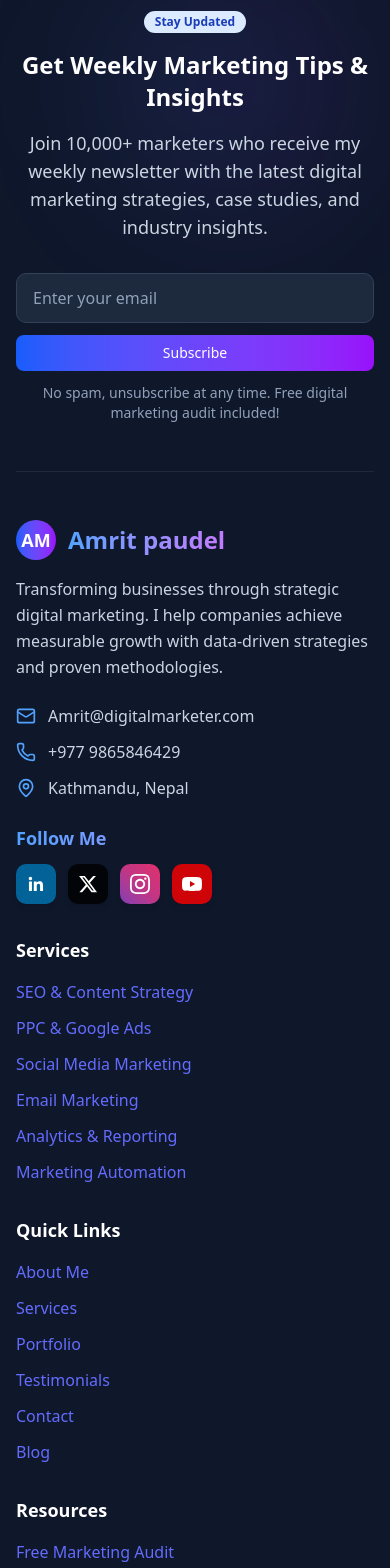
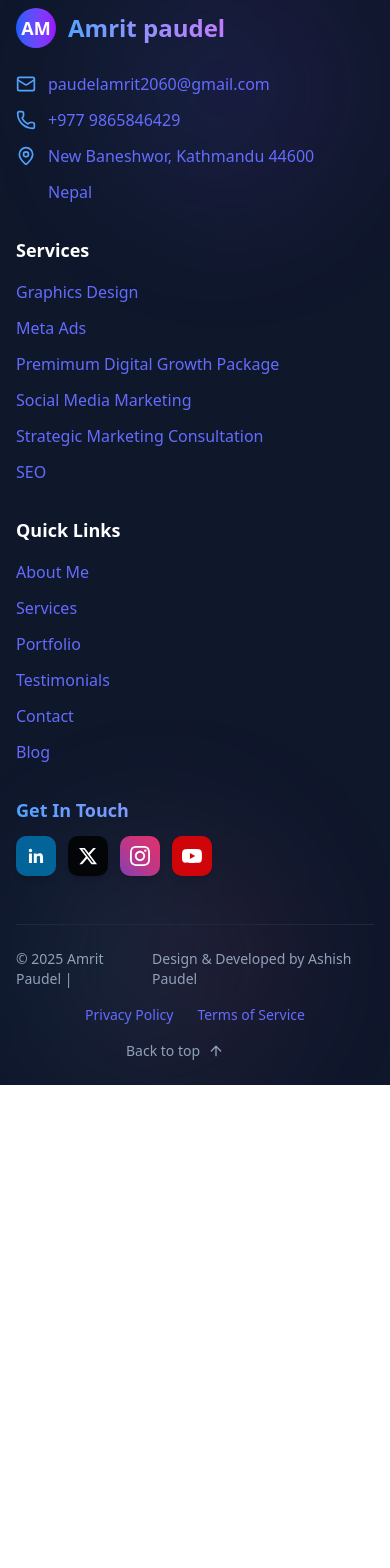
Before and after one commit to ashishpaudel123/AmritPaudel, a React (Vite) app: page /blog/1 in a window 390 px wide. Shown: the part 5140-6708 px from the top of the page. After the commit the page ends 6225 px from the top, so only its background shows below. Built offline with nearby package versions, Linux system fonts and the light colour scheme.

Commit message:
fix: refactor Footer component to streamline imports and enhance contact information

```diff
--- a/src/components/footer.tsx
+++ b/src/components/footer.tsx
@@ -1,23 +1,8 @@
-import { Button } from "./ui/button"
-import { Badge } from "./ui/badge"
-import {
-  Mail,
-  Phone,
-  MapPin,
-  ArrowUp,
-} from "lucide-react"
+import { services } from "@/lib/utils";
+import { Mail, Phone, MapPin, ArrowUp } from "lucide-react";
 
 export function Footer() {
-  const currentYear = new Date().getFullYear()
-
-  const services = [
-    { name: "SEO & Content Strategy", href: "#services" },
-    { name: "PPC & Google Ads", href: "#services" },
-    { name: "Social Media Marketing", href: "#services" },
-    { name: "Email Marketing", href: "#services" },
-    { name: "Analytics & Reporting", href: "#services" },
-    { name: "Marketing Automation", href: "#services" },
-  ]
+  const currentYear = new Date().getFullYear();
 
   const quickLinks = [
     { name: "About Me", href: "#about" },
@@ -26,23 +11,14 @@ export function Footer() {
     { name: "Testimonials", href: "#testimonials" },
     { name: "Contact", href: "#contact" },
     { name: "Blog", href: "#blog" },
-  ]
-
-  const resources = [
-    { name: "Free Marketing Audit", href: "#" },
-    { name: "Case Studies", href: "#portfolio" },
-    { name: "Marketing Tools", href: "#" },
-    { name: "Industry Reports", href: "#" },
-    { name: "Webinars", href: "#" },
-    { name: "Newsletter", href: "#" },
-  ]
+  ];
 
   const scrollToTop = () => {
     window.scrollTo({
       top: 0,
-      behavior: 'smooth'
-    })
-  }
+      behavior: "smooth",
+    });
+  };
 
   return (
     <footer className="bg-slate-900 text-white relative overflow-hidden">
@@ -53,40 +29,9 @@ export function Footer() {
       </div>
 
       <div className="container mx-auto px-4 relative">
-
-        {/* Newsletter Signup Section */}
-        <div className="py-12 border-b border-slate-800">
-          <div className="max-w-4xl mx-auto text-center">
-            <Badge className="bg-blue-100 text-blue-800 mb-4">
-              Stay Updated
-            </Badge>
-            <h3 className="text-2xl md:text-3xl font-bold mb-4">
-              Get Weekly Marketing Tips & Insights
-            </h3>
-            <p className="text-slate-300 text-lg mb-8 max-w-2xl mx-auto">
-              Join 10,000+ marketers who receive my weekly newsletter with the latest
-              digital marketing strategies, case studies, and industry insights.
-            </p>
-            <div className="flex flex-col sm:flex-row max-w-md mx-auto gap-3">
-              <input
-                type="email"
-                placeholder="Enter your email"
-                className="flex-1 px-4 py-3 rounded-lg bg-slate-800 border border-slate-700 text-white placeholder-slate-400 focus:outline-none focus:ring-2 focus:ring-blue-500 focus:border-transparent"
-              />
-              <Button className="bg-gradient-to-r from-blue-600 to-purple-600 hover:from-blue-700 hover:to-purple-700 px-6">
-                Subscribe
-              </Button>
-            </div>
-            <p className="text-sm text-slate-400 mt-3">
-              No spam, unsubscribe at any time. Free digital marketing audit included!
-            </p>
-          </div>
-        </div>
-
         {/* Main Footer Content */}
         <div className="py-12">
           <div className="grid lg:grid-cols-5 gap-8">
-
             {/* Company Info */}
             <div className="lg:col-span-2 space-y-6">
               <div>
@@ -99,70 +44,30 @@ export function Footer() {
                     Amrit paudel
                   </span>
                 </div>
-                <p className="text-slate-300 leading-relaxed">
-                  Transforming businesses through strategic digital marketing.
-                  I help companies achieve measurable growth with data-driven
-                  strategies and proven methodologies.
-                </p>
               </div>
 
               {/* Contact Info */}
               <div className="space-y-3">
                 <div className="flex items-center space-x-3 text-slate-300">
                   <Mail className="w-5 h-5 text-blue-400" />
-                  <span>Amrit@digitalmarketer.com</span>
+                  <a href="mailto:paudelamrit2060@gmail.com">
+                    paudelamrit2060@gmail.com
+                  </a>
                 </div>
                 <div className="flex items-center space-x-3 text-slate-300">
                   <Phone className="w-5 h-5 text-blue-400" />
-                  <span>+977 9865846429</span>
+                  <a>+977 9865846429</a>
                 </div>
                 <div className="flex items-center space-x-3 text-slate-300">
                   <MapPin className="w-5 h-5 text-blue-400" />
-                  <span>Kathmandu, Nepal</span>
-                </div>
-              </div>
-
-              {/* Social Links */}
-              <div>
-                <h4 className="text-lg font-semibold bg-gradient-to-r from-blue-400 to-purple-400 bg-clip-text text-transparent mb-3">Follow Me</h4>
-                <div className="flex space-x-3">
-                  {/* LinkedIn - Official LinkedIn Blue Background */}
                   <a
-                    href="#"
-                    className="group flex items-center justify-center w-10 h-10 bg-[#0077B5]/80 backdrop-blur-md hover:bg-[#0077B5] rounded-lg transition-all duration-300 shadow-md hover:shadow-lg hover:shadow-blue-500/25 hover:scale-105"
+                    href="https://maps.app.goo.gl/icKGjmbH3DqCEVqRA"
+                    target="_blank"
                   >
-                    <svg className="w-5 h-5 group-hover:scale-110 transition-transform duration-200" viewBox="0 0 24 24">
-                      <path fill="white" d="M20.447 20.452h-3.554v-5.569c0-1.328-.027-3.037-1.852-3.037-1.853 0-2.136 1.445-2.136 2.939v5.667H9.351V9h3.414v1.561h.046c.477-.9 1.637-1.85 3.37-1.85 3.601 0 4.267 2.37 4.267 5.455v6.286zM5.337 7.433c-1.144 0-2.063-.926-2.063-2.065 0-1.138.92-2.063 2.063-2.063 1.14 0 2.064.925 2.064 2.063 0 1.139-.925 2.065-2.064 2.065zm1.782 13.019H3.555V9h3.564v11.452z"/>
-                    </svg>
-                  </a>
-                  {/* X - Official Black Background */}
-                  <a
-                    href="#"
-                    className="group flex items-center justify-center w-10 h-10 bg-black/80 backdrop-blur-md hover:bg-black rounded-lg transition-all duration-300 shadow-md hover:shadow-lg hover:shadow-black/25 hover:scale-105"
-                  >
-                    <svg className="w-5 h-5 group-hover:scale-110 transition-transform duration-200" viewBox="0 0 24 24">
-                      <path fill="white" d="M18.244 2.25h3.308l-7.227 8.26 8.502 11.24H16.17l-5.214-6.817L4.99 21.75H1.68l7.73-8.835L1.254 2.25H8.08l4.713 6.231zm-1.161 17.52h1.833L7.084 4.126H5.117z"/>
-                    </svg>
-                  </a>
-                  {/* Instagram - Official Instagram Gradient Background */}
-                  <a
-                    href="#"
-                    className="group flex items-center justify-center w-10 h-10 bg-gradient-to-tr from-[#833AB4] via-[#C13584] to-[#E1306C] backdrop-blur-md hover:from-[#7c2d8e] hover:via-[#b12a75] hover:to-[#d42c5c] rounded-lg transition-all duration-300 shadow-md hover:shadow-lg hover:shadow-pink-500/25 hover:scale-105"
-                  >
-                    <svg className="w-5 h-5 group-hover:scale-110 transition-transform duration-200" fill="white" viewBox="0 0 24 24">
-                      <path d="M12 2.163c3.204 0 3.584.012 4.85.07 3.252.148 4.771 1.691 4.919 4.919.058 1.265.069 1.645.069 4.849 0 3.205-.012 3.584-.069 4.849-.149 3.225-1.664 4.771-4.919 4.919-1.266.058-1.644.07-4.85.07-3.204 0-3.584-.012-4.849-.07-3.26-.149-4.771-1.699-4.919-4.92-.058-1.265-.07-1.644-.07-4.849 0-3.204.013-3.583.07-4.849.149-3.227 1.664-4.771 4.919-4.919 1.266-.057 1.645-.069 4.849-.069zm0-2.163c-3.259 0-3.667.014-4.947.072-4.358.2-6.78 2.618-6.98 6.98-.059 1.281-.073 1.689-.073 4.948 0 3.259.014 3.668.072 4.948.2 4.358 2.618 6.78 6.98 6.98 1.281.058 1.689.072 4.948.072 3.259 0 3.668-.014 4.948-.072 4.354-.2 6.782-2.618 6.979-6.98.059-1.28.073-1.689.073-4.948 0-3.259-.014-3.667-.072-4.947-.196-4.354-2.617-6.78-6.979-6.98-1.281-.059-1.69-.073-4.949-.073zm0 5.838c-3.403 0-6.162 2.759-6.162 6.162s2.759 6.163 6.162 6.163 6.162-2.759 6.162-6.163c0-3.403-2.759-6.162-6.162-6.162zm0 10.162c-2.209 0-4-1.79-4-4 0-2.209 1.791-4 4-4s4 1.791 4 4c0 2.21-1.791 4-4 4zm6.406-11.845c-.796 0-1.441.645-1.441 1.44s.645 1.44 1.441 1.44c.795 0 1.439-.645 1.439-1.44s-.644-1.44-1.439-1.40z"/>
-                    </svg>
-                  </a>
-                  {/* YouTube - Official Red Background */}
-                  <a
-                    href="#"
-                    className="group flex items-center justify-center w-10 h-10 bg-[#FF0000]/80 backdrop-blur-md hover:bg-[#FF0000] rounded-lg transition-all duration-300 shadow-md hover:shadow-lg hover:shadow-red-500/25 hover:scale-105"
-                  >
-                    <svg className="w-5 h-5 group-hover:scale-110 transition-transform duration-200" fill="white" viewBox="0 0 24 24">
-                      <path d="M23.498 6.186a3.016 3.016 0 0 0-2.122-2.136C19.505 3.545 12 3.545 12 3.545s-7.505 0-9.377.505A3.017 3.017 0 0 0 .502 6.186C0 8.07 0 12 0 12s0 3.93.502 5.814a3.016 3.016 0 0 0 2.122 2.136c1.871.505 9.376.505 9.376.505s7.505 0 9.377-.505a3.015 3.015 0 0 0 2.122-2.136C24 15.93 24 12 24 12s0-3.93-.502-5.814zM9.545 15.568V8.432L15.818 12l-6.273 3.568z"/>
-                    </svg>
+                    New Baneshwor, Kathmandu 44600
                   </a>
                 </div>
+                <a className="ps-8 text-slate-300">Nepal</a>
               </div>
             </div>
 
@@ -170,13 +75,13 @@ export function Footer() {
             <div>
               <h4 className="text-lg font-semibold mb-4">Services</h4>
               <ul className="space-y-3">
-                {services.map((service, index) => (
+                {services.slice(0, 6).map((service, index) => (
                   <li key={index}>
                     <a
-                      href={service.href}
+                      href={service.route}
                       className="text-slate-300 hover:text-blue-400 transition-colors duration-300"
                     >
-                      {service.name}
+                      {service.title}
                     </a>
                   </li>
                 ))}
@@ -199,22 +104,69 @@ export function Footer() {
                 ))}
               </ul>
             </div>
-
-            {/* Resources */}
+            {/* Social Links */}
             <div>
-              <h4 className="text-lg font-semibold mb-4">Resources</h4>
-              <ul className="space-y-3">
-                {resources.map((resource, index) => (
-                  <li key={index}>
-                    <a
-                      href={resource.href}
-                      className="text-slate-300 hover:text-blue-400 transition-colors duration-300"
-                    >
-                      {resource.name}
-                    </a>
-                  </li>
-                ))}
-              </ul>
+              <h4 className="text-lg font-semibold bg-gradient-to-r from-blue-400 to-purple-400 bg-clip-text text-transparent mb-3">
+                Get In Touch
+              </h4>
+              <div className="flex space-x-3">
+                {/* LinkedIn - Official LinkedIn Blue Background */}
+                <a
+                  href="#"
+                  className="group flex items-center justify-center w-10 h-10 bg-[#0077B5]/80 backdrop-blur-md hover:bg-[#0077B5] rounded-lg transition-all duration-300 shadow-md hover:shadow-lg hover:shadow-blue-500/25 hover:scale-105"
+                >
+                  <svg
+                    className="w-5 h-5 group-hover:scale-110 transition-transform duration-200"
+                    viewBox="0 0 24 24"
+                  >
+                    <path
+                      fill="white"
+                      d="M20.447 20.452h-3.554v-5.569c0-1.328-.027-3.037-1.852-3.037-1.853 0-2.136 1.445-2.136 2.939v5.667H9.351V9h3.414v1.561h.046c.477-.9 1.637-1.85 3.37-1.85 3.601 0 4.267 2.37 4.267 5.455v6.286zM5.337 7.433c-1.144 0-2.063-.926-2.063-2.065 0-1.138.92-2.063 2.063-2.063 1.14 0 2.064.925 2.064 2.063 0 1.139-.925 2.065-2.064 2.065zm1.782 13.019H3.555V9h3.564v11.452z"
+                    />
+                  </svg>
+                </a>
+                {/* X - Official Black Background */}
+                <a
+                  href="#"
+                  className="group flex items-center justify-center w-10 h-10 bg-black/80 backdrop-blur-md hover:bg-black rounded-lg transition-all duration-300 shadow-md hover:shadow-lg hover:shadow-black/25 hover:scale-105"
+                >
+                  <svg
+                    className="w-5 h-5 group-hover:scale-110 transition-transform duration-200"
+                    viewBox="0 0 24 24"
+                  >
+                    <path
+                      fill="white"
+                      d="M18.244 2.25h3.308l-7.227 8.26 8.502 11.24H16.17l-5.214-6.817L4.99 21.75H1.68l7.73-8.835L1.254 2.25H8.08l4.713 6.231zm-1.161 17.52h1.833L7.084 4.126H5.117z"
+                    />
+                  </svg>
+                </a>
+                {/* Instagram - Official Instagram Gradient Background */}
+                <a
+                  href="#"
+                  className="group flex items-center justify-center w-10 h-10 bg-gradient-to-tr from-[#833AB4] via-[#C13584] to-[#E1306C] backdrop-blur-md hover:from-[#7c2d8e] hover:via-[#b12a75] hover:to-[#d42c5c] rounded-lg transition-all duration-300 shadow-md hover:shadow-lg hover:shadow-pink-500/25 hover:scale-105"
+                >
+                  <svg
+                    className="w-5 h-5 group-hover:scale-110 transition-transform duration-200"
+                    fill="white"
+                    viewBox="0 0 24 24"
+                  >
+                    <path d="M12 2.163c3.204 0 3.584.012 4.85.07 3.252.148 4.771 1.691 4.919 4.919.058 1.265.069 1.645.069 4.849 0 3.205-.012 3.584-.069 4.849-.149 3.225-1.664 4.771-4.919 4.919-1.266.058-1.644.07-4.85.07-3.204 0-3.584-.012-4.849-.07-3.26-.149-4.771-1.699-4.919-4.92-.058-1.265-.07-1.644-.07-4.849 0-3.204.013-3.583.07-4.849.149-3.227 1.664-4.771 4.919-4.919 1.266-.057 1.645-.069 4.849-.069zm0-2.163c-3.259 0-3.667.014-4.947.072-4.358.2-6.78 2.618-6.98 6.98-.059 1.281-.073 1.689-.073 4.948 0 3.259.014 3.668.072 4.948.2 4.358 2.618 6.78 6.98 6.98 1.281.058 1.689.072 4.948.072 3.259 0 3.668-.014 4.948-.072 4.354-.2 6.782-2.618 6.979-6.98.059-1.28.073-1.689.073-4.948 0-3.259-.014-3.667-.072-4.947-.196-4.354-2.617-6.78-6.979-6.98-1.281-.059-1.69-.073-4.949-.073zm0 5.838c-3.403 0-6.162 2.759-6.162 6.162s2.759 6.163 6.162 6.163 6.162-2.759 6.162-6.163c0-3.403-2.759-6.162-6.162-6.162zm0 10.162c-2.209 0-4-1.79-4-4 0-2.209 1.791-4 4-4s4 1.791 4 4c0 2.21-1.791 4-4 4zm6.406-11.845c-.796 0-1.441.645-1.441 1.44s.645 1.44 1.441 1.44c.795 0 1.439-.645 1.439-1.44s-.644-1.44-1.439-1.40z" />
+                  </svg>
+                </a>
+                {/* YouTube - Official Red Background */}
+                <a
+                  href="#"
+                  className="group flex items-center justify-center w-10 h-10 bg-[#FF0000]/80 backdrop-blur-md hover:bg-[#FF0000] rounded-lg transition-all duration-300 shadow-md hover:shadow-lg hover:shadow-red-500/25 hover:scale-105"
+                >
+                  <svg
+                    className="w-5 h-5 group-hover:scale-110 transition-transform duration-200"
+                    fill="white"
+                    viewBox="0 0 24 24"
+                  >
+                    <path d="M23.498 6.186a3.016 3.016 0 0 0-2.122-2.136C19.505 3.545 12 3.545 12 3.545s-7.505 0-9.377.505A3.017 3.017 0 0 0 .502 6.186C0 8.07 0 12 0 12s0 3.93.502 5.814a3.016 3.016 0 0 0 2.122 2.136c1.871.505 9.376.505 9.376.505s7.505 0 9.377-.505a3.015 3.015 0 0 0 2.122-2.136C24 15.93 24 12 24 12s0-3.93-.502-5.814zM9.545 15.568V8.432L15.818 12l-6.273 3.568z" />
+                  </svg>
+                </a>
+              </div>
             </div>
           </div>
         </div>
@@ -222,60 +174,39 @@ export function Footer() {
         {/* Bottom Section */}
         <div className="py-6 border-t border-slate-800">
           <div className="flex flex-col md:flex-row justify-between items-center">
-
             {/* Copyright */}
             <div className="flex items-center space-x-1 text-slate-400 text-sm">
-              <span>© {currentYear} Amrit Paudel.</span>
-              <span>Design and Developed by Ashish Paudel</span>
+              <span>© {currentYear} Amrit Paudel | </span>
+              <span>Design & Developed by Ashish Paudel</span>
             </div>
 
             {/* Legal Links */}
             <div className="flex items-center space-x-6 text-sm text-slate-400 mt-4 md:mt-0">
-              <a href="#" className="hover:text-white transition-colors duration-300">
+              <a
+                href="#"
+                className="hover:text-white transition-colors duration-300"
+              >
                 Privacy Policy
               </a>
-              <a href="#" className="hover:text-white transition-colors duration-300">
+              <a
+                href="#"
+                className="hover:text-white transition-colors duration-300"
+              >
                 Terms of Service
-              </a>
-              <a href="#" className="hover:text-white transition-colors duration-300">
-                Cookie Policy
               </a>
             </div>
 
             {/* Back to Top */}
             <button
               onClick={scrollToTop}
-              className="flex items-center space-x-2 text-slate-400 hover:text-white transition-colors duration-300 mt-4 md:mt-0 cursor-pointer"
+              className="flex items-center space-x-2 text-slate-400 hover:text-white transition-colors duration-300 mt-4 px-4 md:mt-0 mr-10 cursor-pointer"
             >
               <span className="text-sm">Back to top</span>
-              <div className="w-8 h-8 bg-slate-800 hover:bg-blue-600 rounded-lg flex items-center justify-center transition-colors duration-300">
-                <ArrowUp className="w-4 h-4" />
-              </div>
+              <ArrowUp className="w-4 h-4" />
             </button>
-          </div>
-        </div>
-
-        {/* Trust Indicators */}
-        <div className="py-6 border-t border-slate-800">
-          <div className="flex flex-col md:flex-row items-center justify-center space-y-4 md:space-y-0 md:space-x-8 text-center">
-            <div className="flex items-center space-x-2 text-slate-400">
-              <div className="w-6 h-6 bg-green-500 rounded-full flex items-center justify-center">
-                <div className="w-2 h-2 bg-white rounded-full"></div>
-              </div>
-              <span className="text-sm">Available for new projects</span>
-            </div>
-            <div className="text-slate-400 text-sm">
-              🏆 Google Partner Certified
-            </div>
-            <div className="text-slate-400 text-sm">
-              ⚡ 24h Response Time
-            </div>
-            <div className="text-slate-400 text-sm">
-              🔒 100% Confidential
-            </div>
           </div>
         </div>
       </div>
     </footer>
-  )
+  );
 }
```
